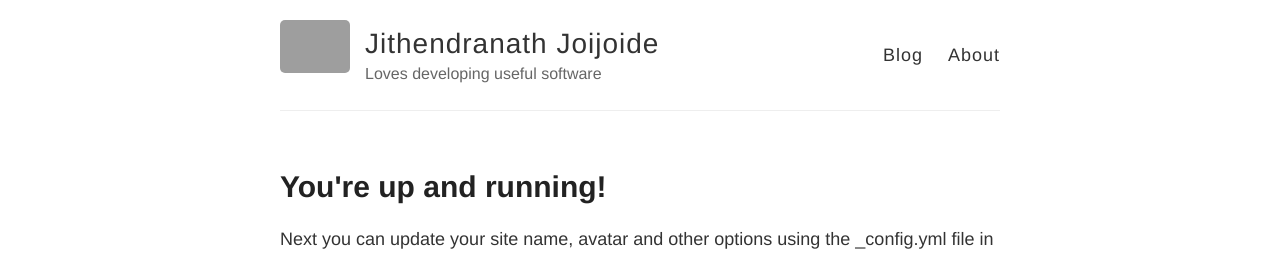
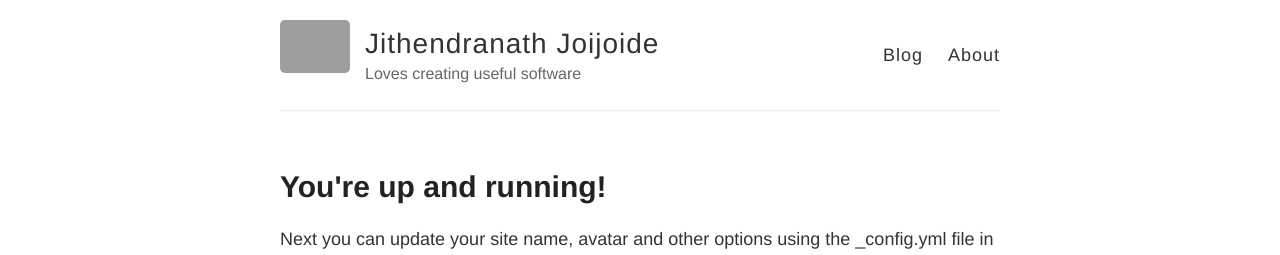
Before and after one commit to jithu123/jithu123.github.io, a Jekyll site: the page built from _posts/2014-3-3-Hello-World.md, in a window 1280 px wide. Shown: the top 255 px of the page. Built offline with Jekyll 4.4.1, drawn with Linux system fonts in a browser that asks for light colours; grey boxes are pictures that could not be loaded.

Commit message:
Update _config.yml

```diff
--- a/_config.yml
+++ b/_config.yml
@@ -6,7 +6,7 @@
 name: Jithendranath Joijoide
 
 # Short bio or description (displayed in the header)
-description: Loves developing useful software
+description: Loves creating useful software
 
 # URL of your avatar or profile pic (you could use your GitHub profile pic)
 avatar: https://raw.githubusercontent.com/barryclark/jekyll-now/master/images/jekyll-logo.png
```
